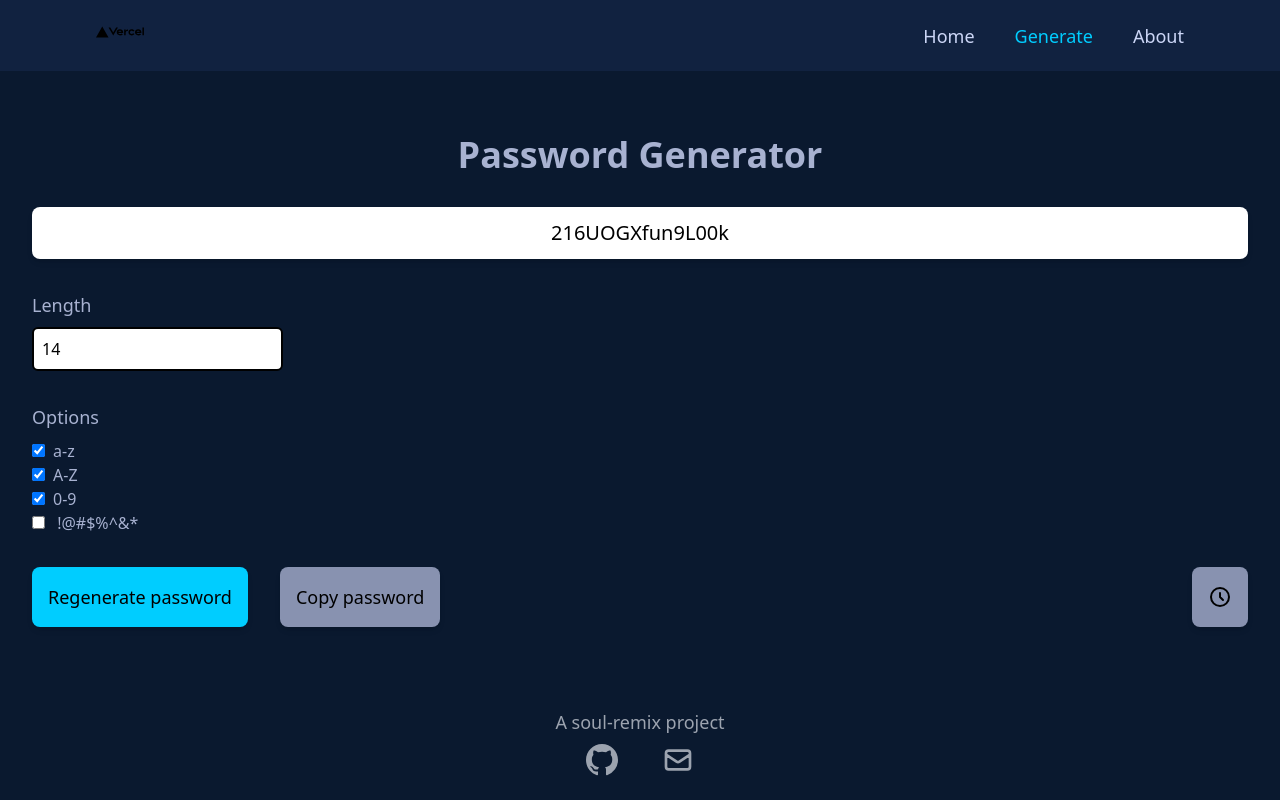
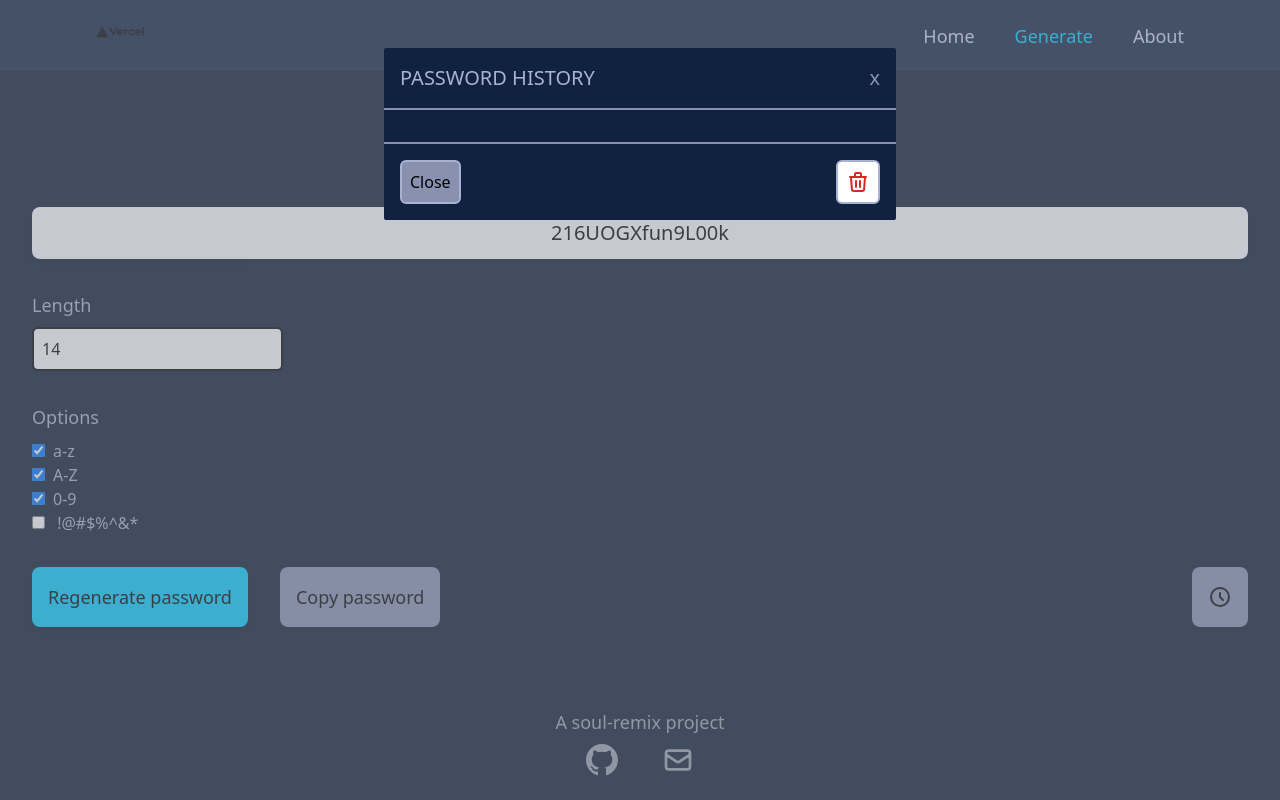
Before and after one commit to Soul-Remix/pass-manager, a Next.js app: page /generate in a window 1280 px wide. Built offline with nearby package versions, Linux system fonts and the light colour scheme.

Commit message:
pass history modal && divider component

```diff
--- /dev/null
+++ b/components/Divider/Divider.tsx
@@ -0,0 +1,9 @@
+const Divider = () => {
+  return (
+    <div className="">
+      <div className=" h-[2px] bg-gray-800 dark:bg-slate"></div>
+    </div>
+  );
+};
+
+export default Divider;
--- /dev/null
+++ b/components/PasswordHistory/PasswordHistory.tsx
@@ -0,0 +1,59 @@
+import Divider from "../Divider/Divider";
+
+interface IProps {
+  history: Array<{
+    pass: string;
+    date: number;
+  }>;
+}
+
+const PasswordHistory = ({ history = [] }: IProps) => {
+  const isEmpty = history.length === 0;
+  console.log(history, isEmpty);
+  return (
+    <div className="fixed top-0 left-0 h-full w-full z-10 outline-none overflow-x-hidden overflow-y-auto bg-[#848A9775] p-4">
+      <div className="bg-white dark:bg-lightNavy rounded-sm min-w-[150] max-w-lg m-auto mt-8">
+        <div className="flex justify-between items-center">
+          <h2 className="text-xl m-4 dark:text-lightSlate">PASSWORD HISTORY</h2>
+          <button className="text-xl m-4 dark:text-slate">x</button>
+        </div>
+        <Divider />
+        <div className="p-4">
+          {isEmpty && (
+            <p className="dark:text-lightSlate">
+              There are no passwords to list.
+            </p>
+          )}
+        </div>
+        <Divider />
+        <div className="flex justify-between items-center p-4">
+          <button className="p-2 border-2 dark:border-lightSlate rounded-md hover:bg-gray-200 dark:hover:bg-lightestSlate dark:bg-slate">
+            Close
+          </button>
+          <button className="p-2 border-2 dark:border-lightSlate rounded-md bg-white  text-red-600 hover:bg-red-600 hover:text-white ">
+            {trashSVG}
+          </button>
+        </div>
+      </div>
+    </div>
+  );
+};
+
+export default PasswordHistory;
+
+const trashSVG = (
+  <svg
+    xmlns="http://www.w3.org/2000/svg"
+    className="h-6 w-6"
+    fill="none"
+    viewBox="0 0 24 24"
+    stroke="currentColor"
+    strokeWidth={2}
+  >
+    <path
+      strokeLinecap="round"
+      strokeLinejoin="round"
+      d="M19 7l-.867 12.142A2 2 0 0116.138 21H7.862a2 2 0 01-1.995-1.858L5 7m5 4v6m4-6v6m1-10V4a1 1 0 00-1-1h-4a1 1 0 00-1 1v3M4 7h16"
+    />
+  </svg>
+);
--- a/pages/generate.tsx
+++ b/pages/generate.tsx
@@ -3,6 +3,7 @@ import Head from "next/head";
 import { useEffect, useState } from "react";
 import Button from "../components/Button/Button";
 import CheckBox from "../components/CheckBox/CheckBox";
+import PasswordHistory from "../components/PasswordHistory/PasswordHistory";
 import generatePassword from "../utils/generatePassword";
 
 const passHistory: Array<{ date: number; pass: string }> = [];
@@ -87,6 +88,7 @@ const Generate: NextPage = () => {
           <Button className="bg-slate dark:bg-slate">{ClockSvg}</Button>
         </div>
       </section>
+      <PasswordHistory history={passHistory} />
     </>
   );
 };
```
